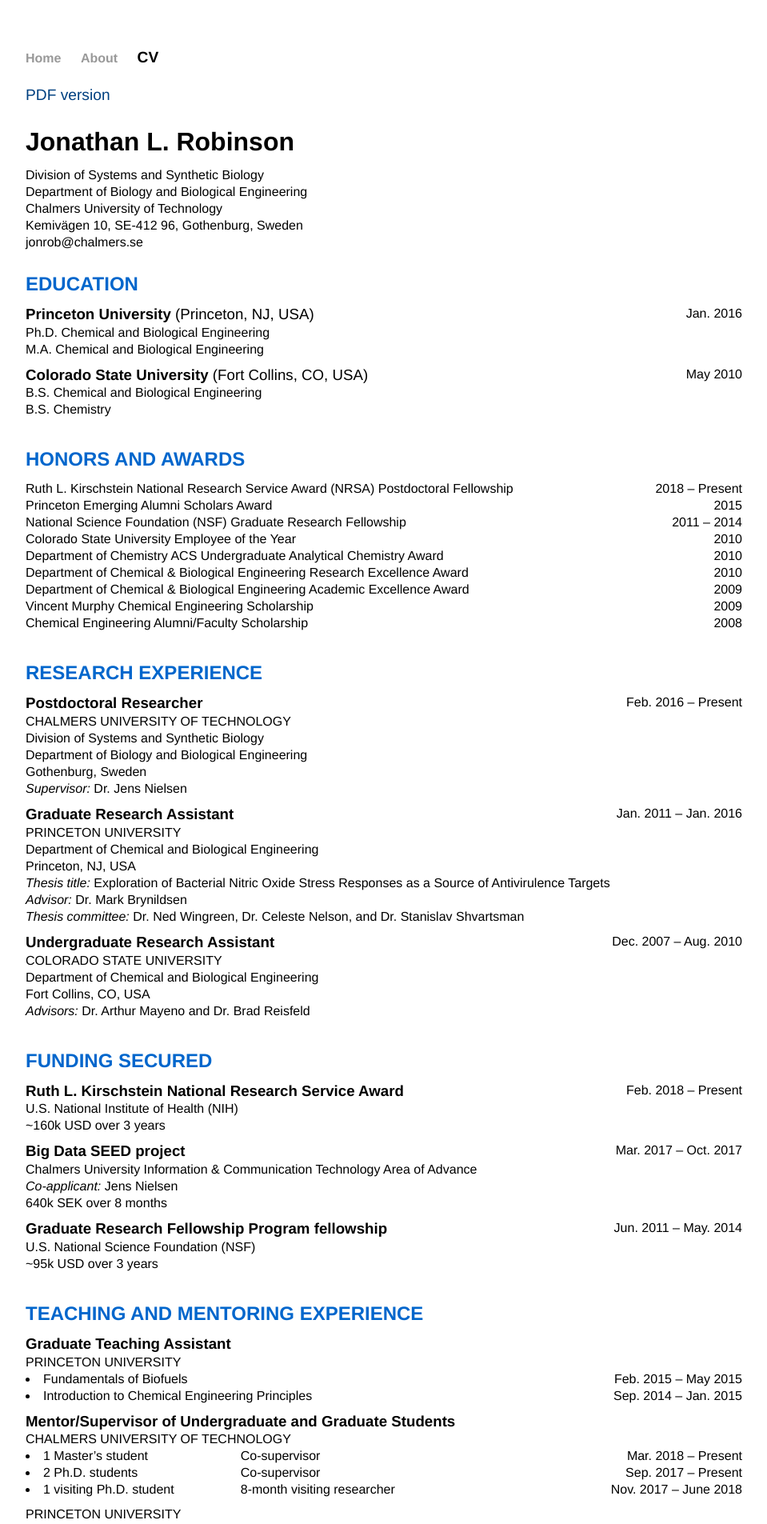
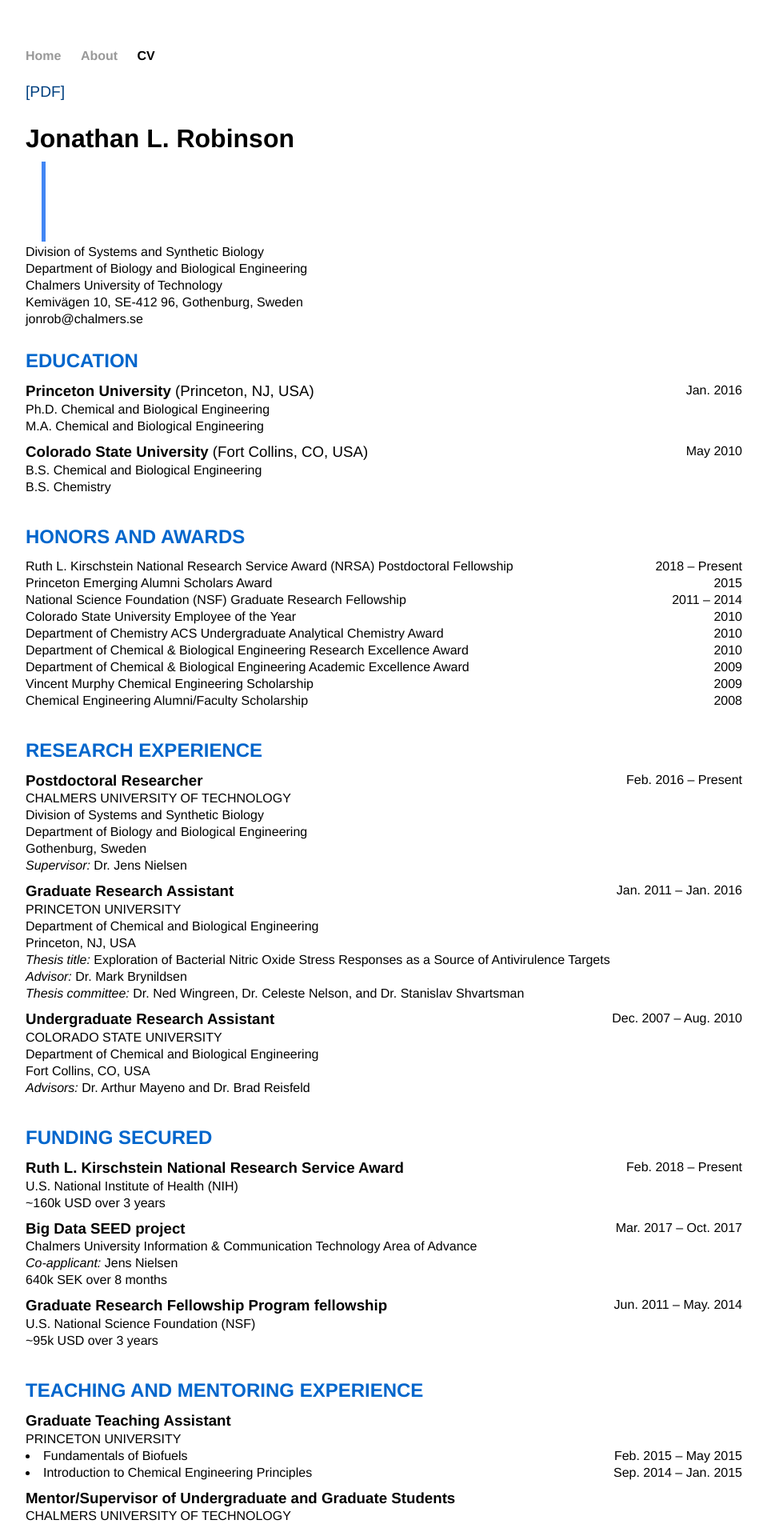
Before and after one commit to JonathanRob/JonathanRob.github.io, a Jekyll site: the page built from cv/index.html, in a window 1280 px wide. Shown: the top 1905 px of the page at 80% size, without its empty margins (160-1119 px from the left). Built offline with Jekyll 4.4.1, drawn with Linux system fonts in a browser that asks for light colours.

Commit message:
style: cv/index.html colors and header

```diff
--- a/cv/index.html
+++ b/cv/index.html
@@ -4,19 +4,23 @@
 ---
 <style>
 	a.cv {
-		font-size: 1.2em;
 		color: black;
 	}
 </style>
-<a class="pdf" href='/cv/jonathan_robinson_cv.pdf'>PDF version</a>
+<a class="pdf" href='/cv/jonathan_robinson_cv.pdf'>[PDF]</a>
 <div class="cv">
 	<div class='cv-head'>
-		<h1>Jonathan L. Robinson</h1>
-		<p>Division of Systems and Synthetic Biology</p>
-		<p>Department of Biology and Biological Engineering</p>
-		<p>Chalmers University of Technology</p>
-		<p>Kemivägen 10, SE-412 96, Gothenburg, Sweden</p>
-		<p>jonrob@chalmers.se</p>
+		<div>
+			<h1 style='font-size: 2em'>Jonathan L. Robinson</h1>
+		</div>
+		<div style='width: 5px; height: 100px; margin: 0px 20px; background: #4286f4;'></div>
+		<div>
+			<p>Division of Systems and Synthetic Biology</p>
+			<p>Department of Biology and Biological Engineering</p>
+			<p>Chalmers University of Technology</p>
+			<p>Kemivägen 10, SE-412 96, Gothenburg, Sweden</p>
+			<p>jonrob@chalmers.se</p>
+		</div>
 	</div>
 	<br>
  	<div class=cv-body>
@@ -412,7 +416,6 @@
 		<h2>PRESENTATIONS</h2>
 		<br>
 		<h3>ORAL PRESENTATIONS</h3>
-		<br>
 		<div class='reference'>
 			<div>
 				<p>12.</p>
@@ -501,7 +504,6 @@
 		<br class='big'>
 
 		<h3>POSTER PRESENTATIONS</h3>
-		<br>
 		<div class='reference'>
 			<div>
 				<p>5.</p>
```
